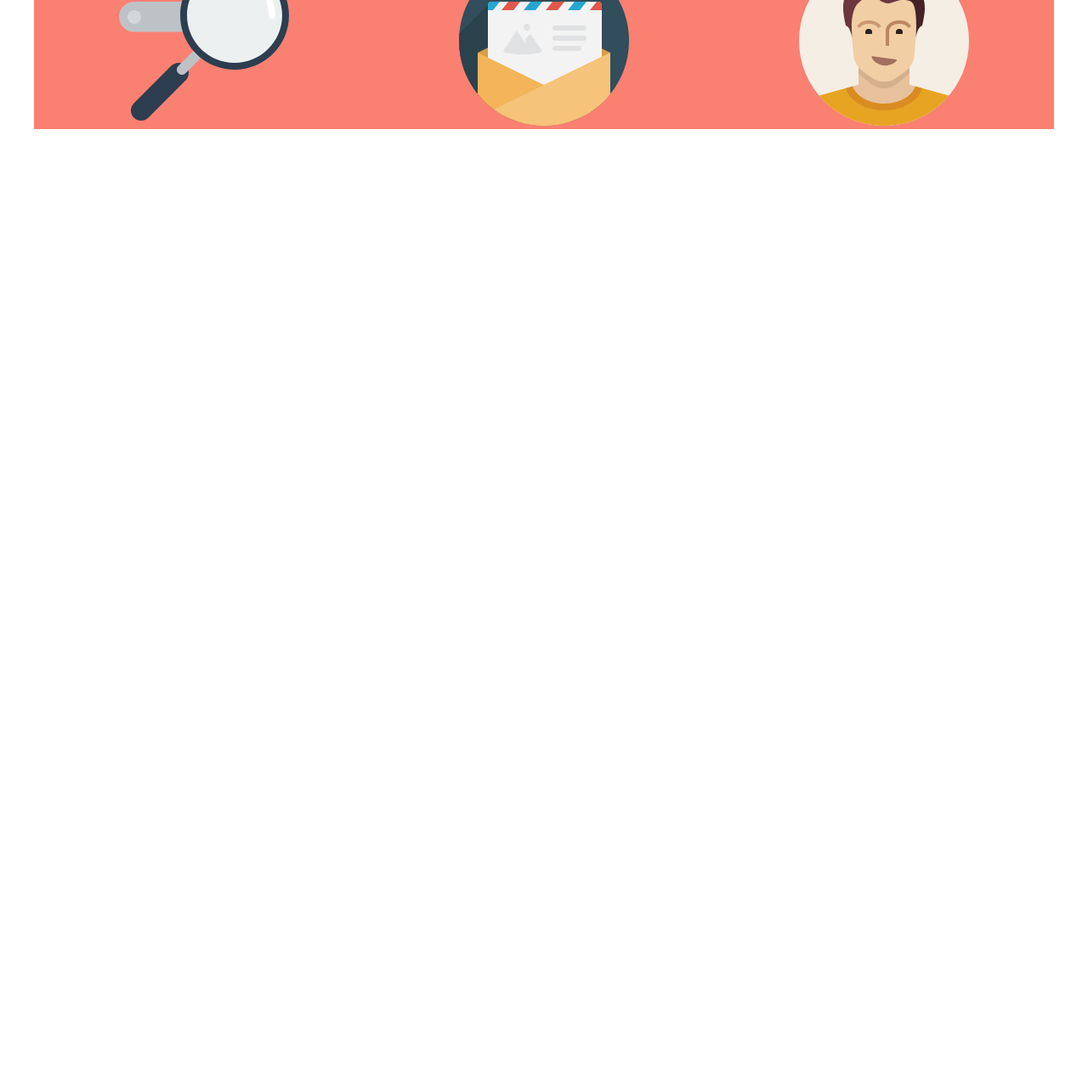
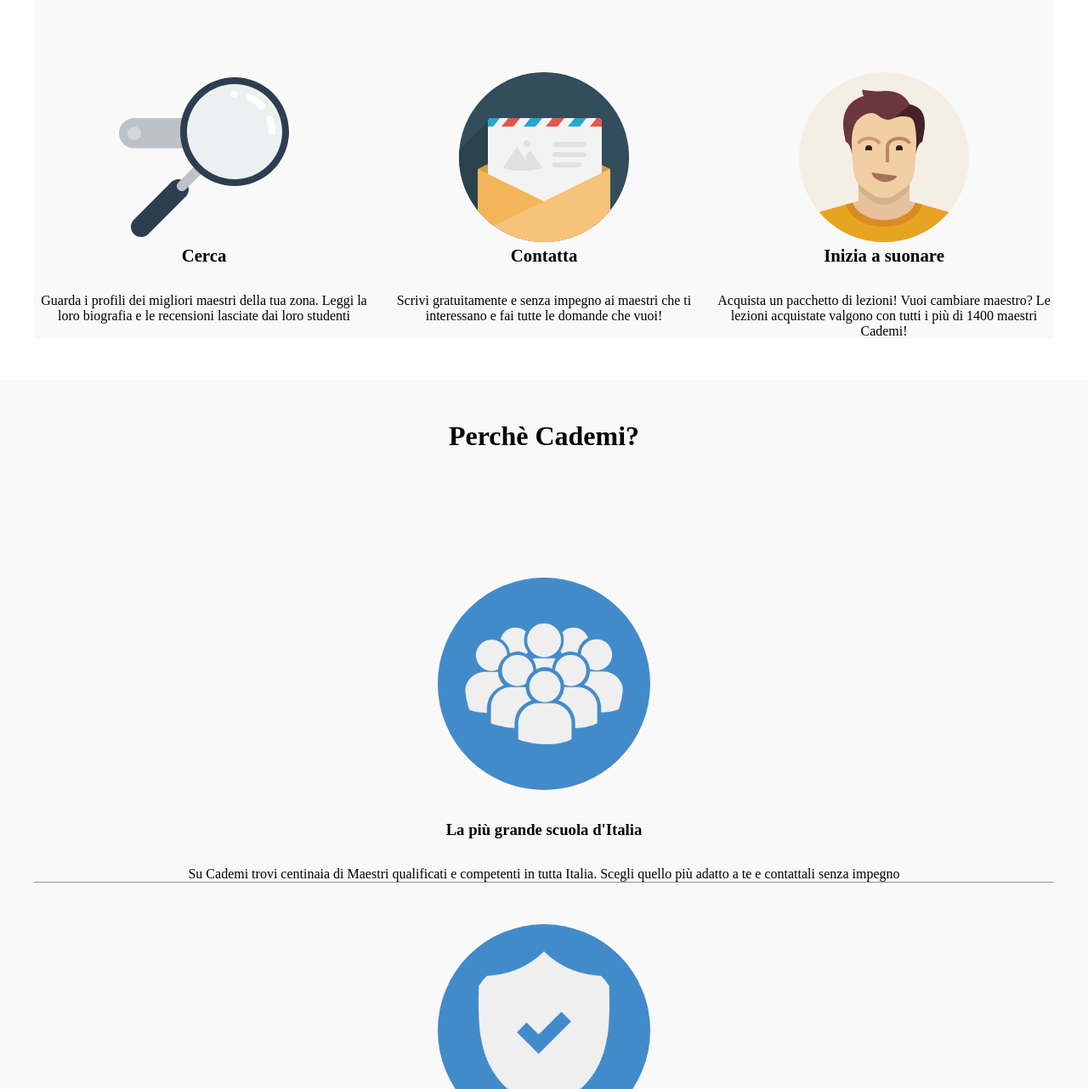
Before and after one commit to Eliastellati/html-css-resp-wannabe-12bool, a plain HTML site: page index.html in a window 1280 px wide. Shown: the part 601-1883 px from the top of the page at 85% size. Before the commit the page ends 800 px from the top, so only its background shows below. Drawn offline with Linux system fonts and the light colour scheme.

Commit message:
large screen done

```diff
--- a/css/12-bool.css
+++ b/css/12-bool.css
@@ -7,7 +7,7 @@
 .container {
     max-width: 1200px;
     margin: 0 auto;
-    background-color: yellow;
+    /* background-color: yellow; */
 }
 
 .container::after {
@@ -19,7 +19,7 @@
 [class*="col-"] {
     float: left;
     height: 100%;
-    background: salmon;
+    /* background: salmon; */
 }
 
 
--- a/css/style.css
+++ b/css/style.css
@@ -12,6 +12,10 @@ img {
    height: 200px;
 }
 
+p {
+    margin-top: 2rem;
+}
+
 header {
     padding-bottom: 100px;
 }
@@ -21,10 +25,31 @@ header .container {
     min-height: 100px;
 }
 
-header p {
-    margin-top: 2rem;
-}
 
 section {
     background-color: #f9f9f9;
+    margin-bottom: 100px;
 }
+section h1 {
+    font-size: 2rem;
+}
+section h3 {
+    font-size:1.3rem;
+}
+
+.why {
+    margin-top: 3rem;
+    background-color: #f9f9f9;
+}
+.why img {
+    height: 250px;
+    padding: 2rem;
+    border-radius: 50%;
+    background-color: #428bca;
+}
+.why h3 {
+    margin-top: 2rem;
+}
+.why [class*="col-"] {
+    padding-top: 3rem;
+}
--- a/index.html
+++ b/index.html
@@ -26,18 +26,54 @@
         </div>
     </header>
     <section class="container">
-
+        <div class="col-lg-12">
+            <h1>Come Funziona</h1>
+        </div>
         <div class="col-lg-4">
             <img src="img/search.svg">
+            <h3>Cerca</h3>
+            <p>Guarda i profili dei migliori maestri della tua zona. Leggi la loro biografia e le recensioni lasciate dai loro studenti</p>
         </div>
         <div class="col-lg-4">
             <img src="img/letter.svg">
+            <h3>Contatta</h3>
+            <p>Scrivi gratuitamente e senza impegno ai maestri che ti interessano e fai tutte le domande che vuoi!</p>
         </div>
         <div class="col-lg-4">
             <img src="img/male.svg">
+            <h3>Inizia a suonare</h3>
+            <p>Acquista un pacchetto di lezioni! Vuoi cambiare maestro? Le lezioni acquistate valgono con tutti i più di 1400 maestri Cademi!
+            </p>
         </div>
-
     </section>
+    <div class="why">
+        <div class="container">
+            <div class="col-lg-12">
+                <h1>Perchè Cademi?</h1>
+            </div>
+            <div class="col-lg-12">
+                <img src="img/icon/profile.png">
+                <h3>La più grande scuola d'Italia</h3>
+                <p>Su Cademi trovi centinaia di Maestri qualificati e competenti in tutta Italia. Scegli quello più adatto a te e contattali senza impegno
+                </p>
+                <hr>
+            </div>
+            <div class="col-lg-12">
+                <img src="img/icon/secure.png">
+                <h3>La più grande scuola d'Italia</h3>
+                <p>Su Cademi trovi centinaia di Maestri qualificati e competenti in tutta Italia. Scegli quello più adatto a te e contattali senza impegno
+                </p>
+                <hr>
+            </div>
+            <div class="col-lg-12">
+                <img src="img/icon/flex.png">
+                <h3>La più grande scuola d'Italia</h3>
+                <p>Su Cademi trovi centinaia di Maestri qualificati e competenti in tutta Italia. Scegli quello più adatto a te e contattali senza impegno
+                </p>
+                <hr>
+            </div>
+        </div>
+    </div>
 
 </body>
 </html>
```
